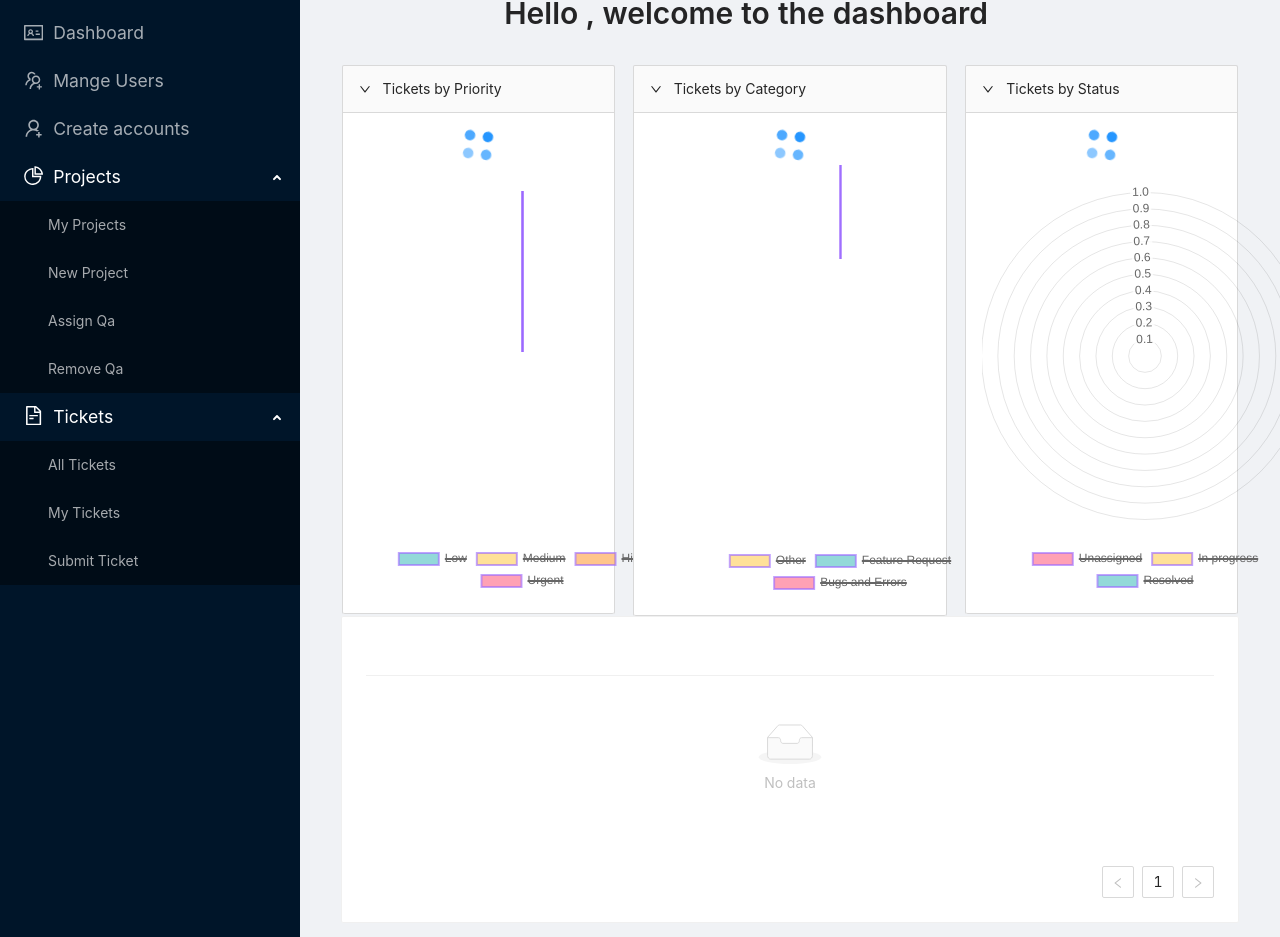
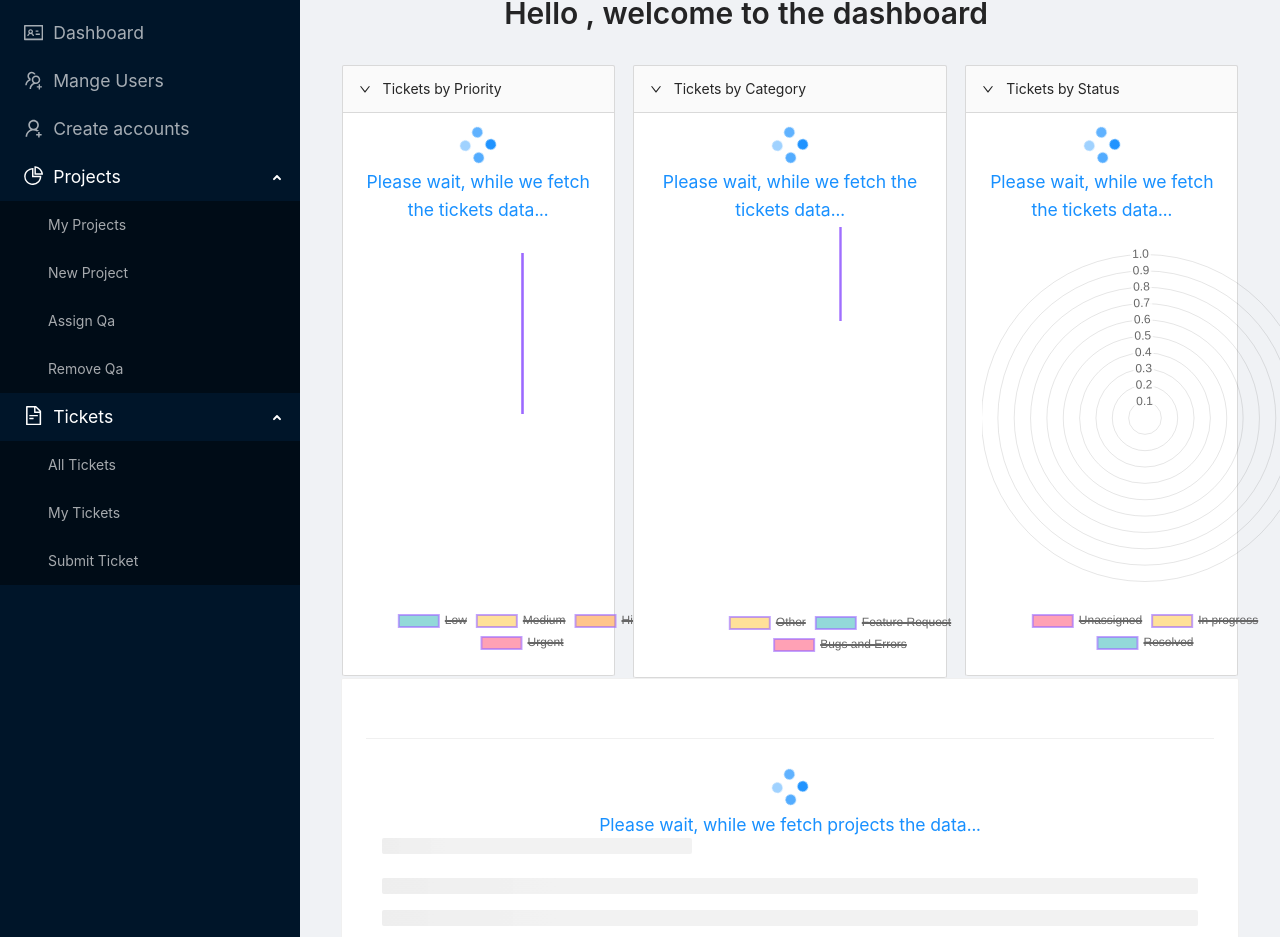
Before and after one commit to Aleksander-D-92/Issue-Bug-Treacker-Front-End, a React (Create React App) app: page /dashboard in a window 1280 px wide. Shown: the part 79-1016 px from the top of the page. Built offline with nearby package versions, Linux system fonts and the light colour scheme.

Commit message:
More animations improvements

```diff
--- a/src/views/dashboard/DashBoardTicketTable.tsx
+++ b/src/views/dashboard/DashBoardTicketTable.tsx
@@ -127,10 +127,10 @@ function DashBoardTicketTable(props: Props) {
             {props.ticketsLoading ?
                 <Row justify={'center'} className={'mt-3'}>
                     <Spin size="large"
-                          tip={'Please wait, while we fetch the data...'}
-                        // style={{display: props.chartsLoading ? '' : 'none'}}
+                          tip={'Please wait, while we fetch tickets the data...'}
+                          style={{fontSize: '1.1rem'}}
                     />
-                    <Skeleton loading={true} active={true} paragraph={{rows: 10}}/>
+                    <Skeleton loading={true} active={true} paragraph={{rows: 15}}/>
                 </Row> :
                 // @ts-ignore
                 <Table columns={columns}
--- a/src/views/dashboard/DashBoardView.tsx
+++ b/src/views/dashboard/DashBoardView.tsx
@@ -20,6 +20,7 @@ function DashBoardView() {
     const [projects, setProjects] = useState<ProjectDetails[]>();
     const [ticketStatistics, setTicketStatistics] = useState<TicketStatistics>();
     const [ticketsLoading, setTicketsLoading] = useState<boolean>(true);
+    const [projectsLoading, setProjectsLoading] = useState<boolean>(true);
 
     useEffect(() => {
         switch (userRole) {
@@ -32,6 +33,7 @@ function DashBoardView() {
 
                 axios.get(`/projects?action=own&id=${id}`).then((e) => {
                     setProjects(e.data);
+                    setProjectsLoading(false);
                 })
                 break;
             case 'ROLE_DEVELOPER':
@@ -42,6 +44,7 @@ function DashBoardView() {
                 });
                 axios.get(`/projects?action=include-developer&id=${id}`).then((e) => {
                     setProjects(e.data);
+                    setProjectsLoading(false);
 
                 });
                 break
@@ -53,6 +56,7 @@ function DashBoardView() {
                 });
                 axios.get(`/projects?action=include-qa&id=${id}`).then((e) => {
                     setProjects(e.data);
+                    setProjectsLoading(false);
                 });
                 break;
             case 'ROLE_ADMIN':
@@ -63,6 +67,7 @@ function DashBoardView() {
                 });
                 axios.get(`/projects?action=all`).then((e) => {
                     setProjects(e.data);
+                    setProjectsLoading(false);
                 });
                 break;
         }
@@ -77,7 +82,8 @@ function DashBoardView() {
             <Row justify={'center'}>
                 <Col xs={24} sm={22} md={22} lg={22} xl={22}>
                     <ProjectsList projects={projects}
-                                  authority={reduxState.userDetails.authority}/>
+                                  authority={reduxState.userDetails.authority}
+                                  projectsLoading={projectsLoading}/>
                 </Col>
             </Row>
             <Row justify={'center'}>
--- a/src/views/dashboard/TicketCharts.tsx
+++ b/src/views/dashboard/TicketCharts.tsx
@@ -21,8 +21,8 @@ function TicketCharts(props: Props) {
                         <Panel header="Tickets by Priority" key="1">
                             <Row justify={'center'}>
                                 <Spin size="large"
-                                      tip={'Please wait, while we fetch the data...'}
-                                      style={{display: props.ticketsLoading ? '' : 'none'}}/>
+                                      tip={'Please wait, while we fetch the tickets data...'}
+                                      style={{display: props.ticketsLoading ? '' : 'none', fontSize: '1.1rem'}}/>
                             </Row>
                             <Pie data={{
                                 labels: ['Low', 'Medium', 'High', 'Urgent'],
@@ -58,8 +58,8 @@ function TicketCharts(props: Props) {
                         <Panel header="Tickets by Category" key="1">
                             <Row justify={'center'}>
                                 <Spin size="large"
-                                      tip={'Please wait, while we fetch the data...'}
-                                      style={{display: props.ticketsLoading ? '' : 'none'}}/>
+                                      tip={'Please wait, while we fetch the tickets data...'}
+                                      style={{display: props.ticketsLoading ? '' : 'none', fontSize: '1.1rem'}}/>
                             </Row>
                             <Doughnut data={{
                                 labels: ['Other', 'Feature Request', 'Bugs and Errors'],
@@ -94,8 +94,8 @@ function TicketCharts(props: Props) {
                         <Panel header="Tickets by Status" key="1">
                             <Row justify={'center'}>
                                 <Spin size="large"
-                                      tip={'Please wait, while we fetch the data...'}
-                                      style={{display: props.ticketsLoading ? '' : 'none'}}/>
+                                      tip={'Please wait, while we fetch the tickets data...'}
+                                      style={{display: props.ticketsLoading ? '' : 'none', fontSize: '1.1rem'}}/>
                             </Row>
                             <Polar data={{
                                 labels: ['Unassigned', 'In progress', 'Resolved'],
--- a/src/views/projects/my_projects/MyProjectsView.tsx
+++ b/src/views/projects/my_projects/MyProjectsView.tsx
@@ -22,7 +22,7 @@ function MyProjectsView() {
                 <Col xs={24} sm={22} md={22} lg={22} xl={22}>
                     <Title level={2} className={'mt-2'}>You can edit them, submit
                         tickets for any projects or view their details</Title>
-                    <ProjectsList authority={state.userDetails.authority} projects={projects}/>
+                    <ProjectsList authority={state.userDetails.authority} projects={projects} projectsLoading={true}/>
                 </Col>
             </Row>
         </React.Fragment>
--- a/src/views/projects/projects_list/ProjectsList.tsx
+++ b/src/views/projects/projects_list/ProjectsList.tsx
@@ -1,5 +1,5 @@
 import React, {useEffect, useState} from "react";
-import {Avatar, Card, List} from 'antd';
+import {Avatar, Card, List, Row, Skeleton, Spin} from 'antd';
 import {ProjectDetails} from "../../shared/Interfaces";
 import {capitalizeString, formatDate} from "../../shared/functions";
 import {EditOutlined, EyeOutlined, FileAddOutlined} from '@ant-design/icons';
@@ -7,12 +7,24 @@ import {Link} from "react-router-dom";
 
 interface Props {
     projects?: ProjectDetails[],
-    authority: string
+    authority: string,
+    projectsLoading: boolean
 }
 
 function ProjectsList(props: Props) {
     const [header, setHeader] = useState<string>()
     const [canEdit, setCanEdit] = useState<boolean>(false);
+    let locale = {
+        emptyText:
+            <Row justify={'center'} className={'mt-3'}>
+                <Spin size="large"
+                      tip={'Please wait, while we fetch projects the data...'}
+                      style={{fontSize: '1.1rem'}}
+                />
+                <Skeleton loading={true} active={true} paragraph={{rows: 15}}/>
+            </Row>
+    };
+
     useEffect(() => {
         switch (props.authority) {
             case 'ROLE_PROJECT_MANAGER':
@@ -38,6 +50,7 @@ function ProjectsList(props: Props) {
                     itemLayout="vertical"
                     header={<h2>{header}</h2>}
                     dataSource={props.projects}
+                    locale={locale}
                     pagination={{
                         pageSize: 4, total: props.projects?.length, position: 'bottom'
                     }}
@@ -45,15 +58,21 @@ function ProjectsList(props: Props) {
                         <List.Item
                             actions={[
                                 <Link to={`/projects/submit-ticket/${project.projectId}`}
-                                      style={{fontSize: '1.1rem'}} className={'mr-2'}>
-                                    <FileAddOutlined style={{fontSize: '1.1rem'}}/>Submit Ticket</Link>,
+                                      style={{fontSize: '1.1rem'}}
+                                      className={'mr-2'}>
+                                    <FileAddOutlined style={{fontSize: '1.1rem'}}/>Submit Ticket
+                                </Link>,
                                 <Link to={`/projects/details/${project.projectId}`}
                                       style={{fontSize: '1.1rem'}}>
-                                    <EyeOutlined style={{fontSize: '1.1rem'}} className={'mr-1'}/>Details</Link>,
-                                canEdit ? <Link to={`/projects/edit/${project.projectId}`}
-                                                style={{fontSize: '1.1rem'}}>
-                                    <EditOutlined style={{fontSize: '1.1rem'}}
-                                                  className={'ml-3 mr-1'}/>Edit</Link> : '',
+                                    <EyeOutlined style={{fontSize: '1.1rem'}} className={'mr-1'}/>Details
+                                </Link>,
+
+                                canEdit ?
+                                    <Link to={`/projects/edit/${project.projectId}`}
+                                          style={{fontSize: '1.1rem'}}>
+                                        <EditOutlined style={{fontSize: '1.1rem'}}
+                                                      className={'ml-3 mr-1'}/>Edit
+                                    </Link> : '',
                             ]}>
                             <List.Item.Meta
                                 avatar={<Avatar style={{backgroundColor: '#87d068'}}>P</Avatar>}
--- a/src/views/tickets/submit_ticket/SubmitTicketVIew.tsx
+++ b/src/views/tickets/submit_ticket/SubmitTicketVIew.tsx
@@ -45,7 +45,7 @@ function SubmitTicketVIew() {
             </Row>
             <Row justify={'center'}>
                 <Col xs={24} sm={22} md={22} lg={22} xl={22}>
-                    <ProjectsList projects={projects} authority={state.userDetails.authority}/>
+                    <ProjectsList projects={projects} authority={state.userDetails.authority} projectsLoading={true}/>
                 </Col>
             </Row>
         </React.Fragment>
```
